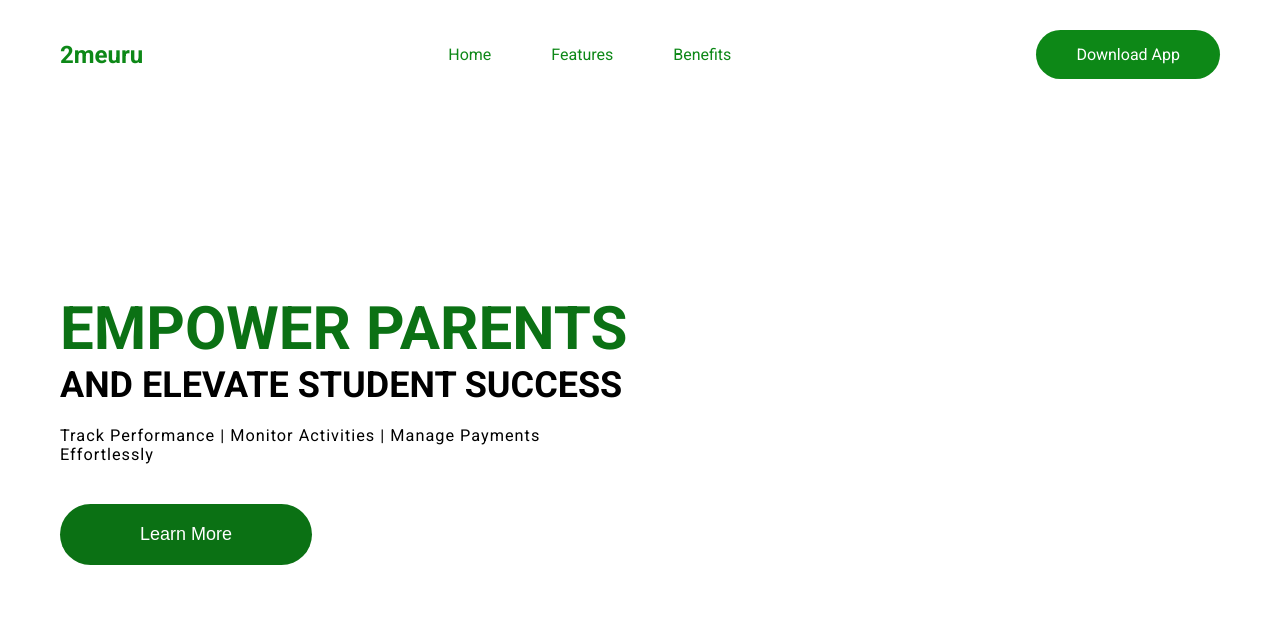
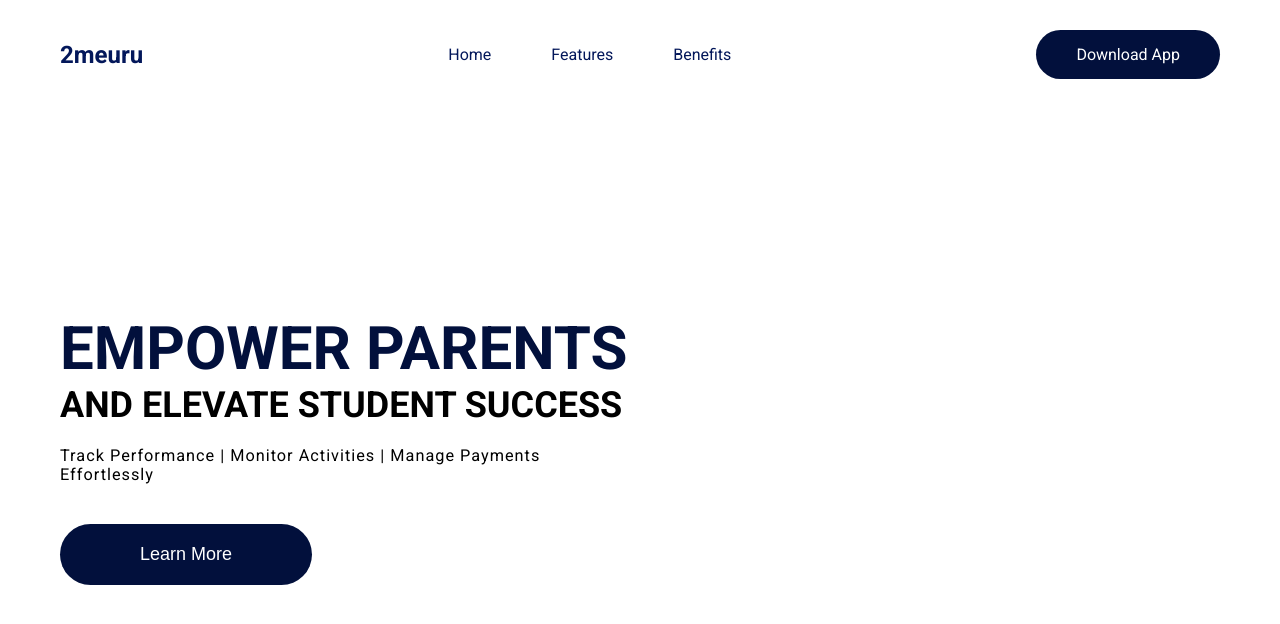
Before and after one commit to Orisabiyi/2meuru, a React (Vite) app: page / in a window 1280 px wide. Shown: the top 624 px of the page. Built offline with nearby package versions, Linux system fonts and the light colour scheme.

Commit message:
change the brand color and header height

```diff
--- a/src/components/Features.jsx
+++ b/src/components/Features.jsx
@@ -0,0 +1,5 @@
+function Features() {
+  return <section></section>;
+}
+
+export default Features;
--- a/src/components/Header.module.css
+++ b/src/components/Header.module.css
@@ -1,5 +1,5 @@
 .header {
-  min-height: 80vh;
+  min-height: calc(100vh - 12rem);
   padding: 3rem 6rem;
 
   display: flex;
@@ -33,7 +33,7 @@
 
 .header span:nth-of-type(1) {
   font-size: 6rem;
-  color: #0b7114;
+  color: #02103c;
 }
 
 .header span:nth-of-type(2) {
@@ -51,5 +51,5 @@
   font-size: 1.8rem;
   border-radius: 5rem;
   padding: 2rem 8rem;
-  background: #0b7114;
+  background: #02103c;
 }
--- a/src/components/Nav.module.css
+++ b/src/components/Nav.module.css
@@ -3,7 +3,7 @@
   align-items: center;
   justify-content: space-between;
 
-  color: #0d8817;
+  color: #03175a;
   padding: 3rem 6rem;
 }
 
@@ -35,5 +35,5 @@
   color: #fff;
   padding: 1.5rem 4rem;
   border-radius: 3rem;
-  background-color: #0d8817;
+  background-color: #02103c;
 }
```
